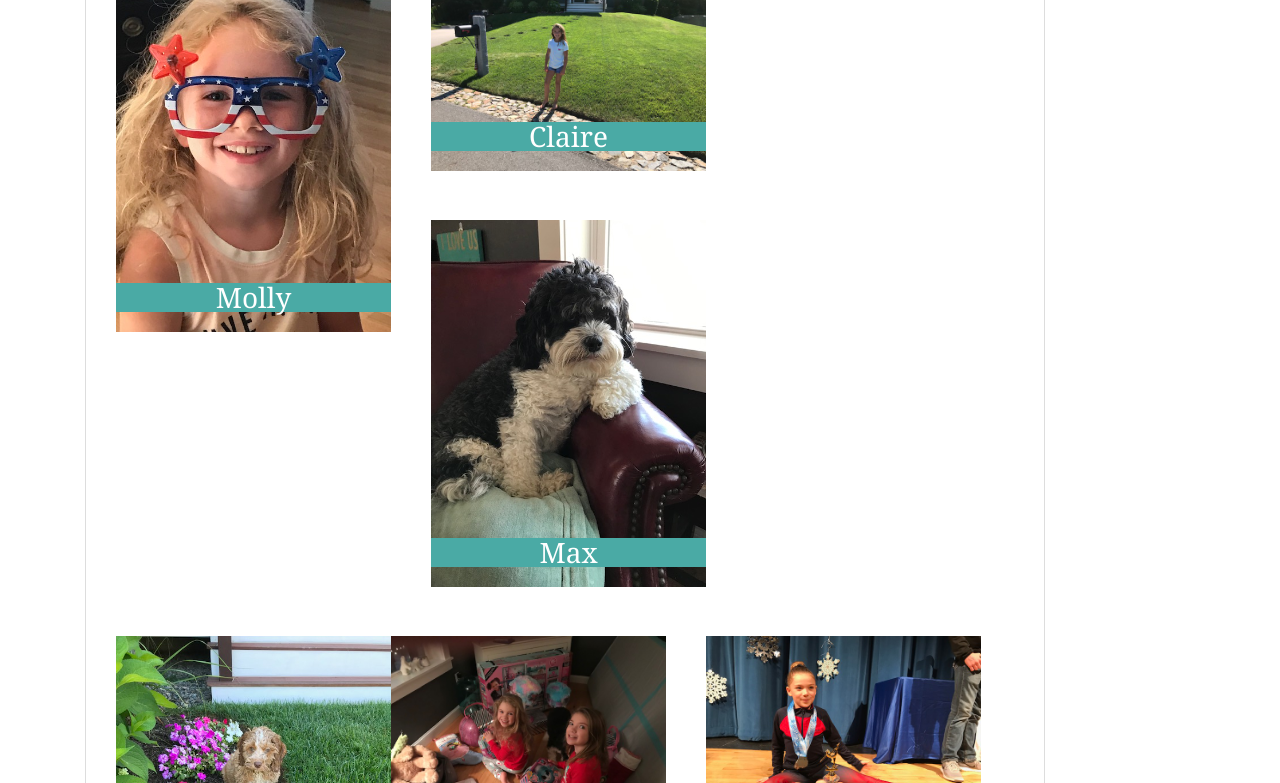
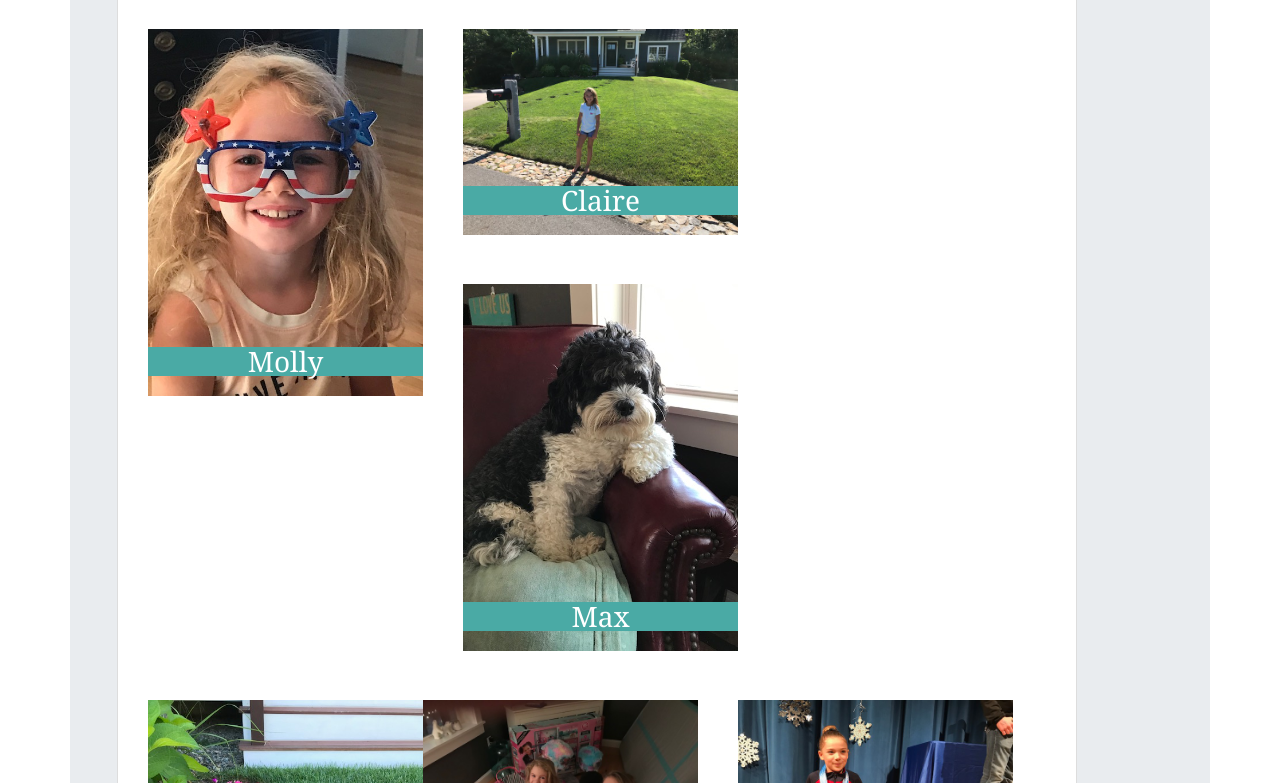
Before and after one commit to djahern-max/Bootstrap-Portfolio, a plain HTML site: page portfolio.html in a window 1280 px wide. Shown: the part 299-1082 px from the top of the page. Drawn offline with nearby package versions, Linux system fonts and the light colour scheme.

Commit message:
update 2

```diff
--- a/portfolio.html
+++ b/portfolio.html
@@ -36,6 +36,8 @@
             </div>
     </Header>
 <div id="main-container" class="container">
+<div class="row jumbotron">
+    <div class="col-xs-12 col-sm-9 col-md-2 col-xl-12">
 <section class="main-section">
 
 <h1>Portfolio</h1>
@@ -74,6 +76,8 @@
 </section>
 
 </div>
+</div>
+</div>
 
 
 
```
Also changed, not shown: contact.html (+1 -0 lines), index.html (+1 -0 lines).
